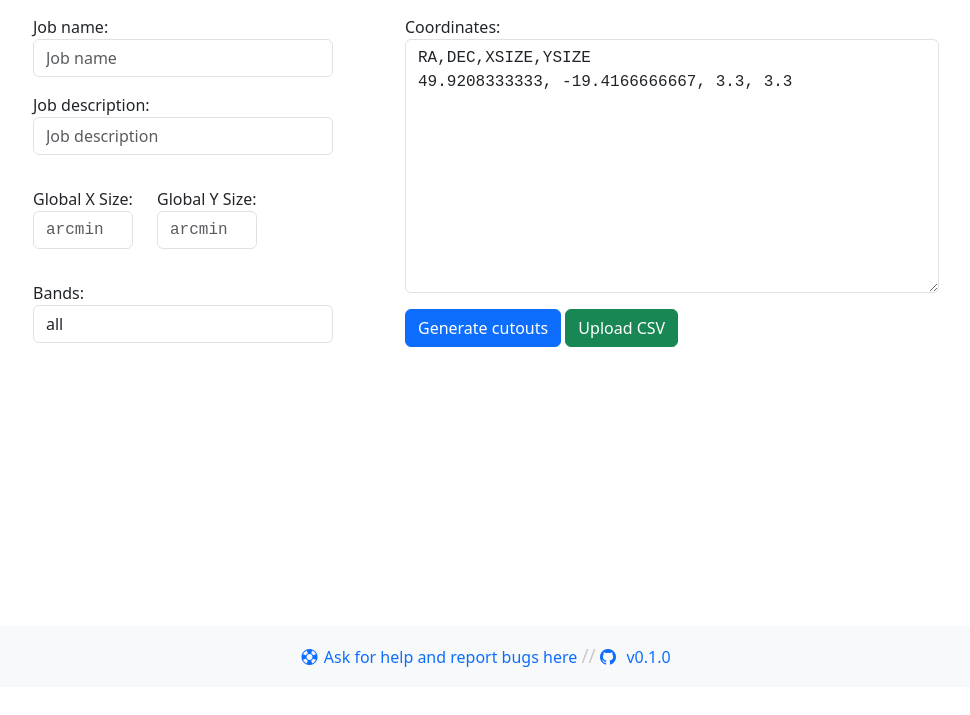
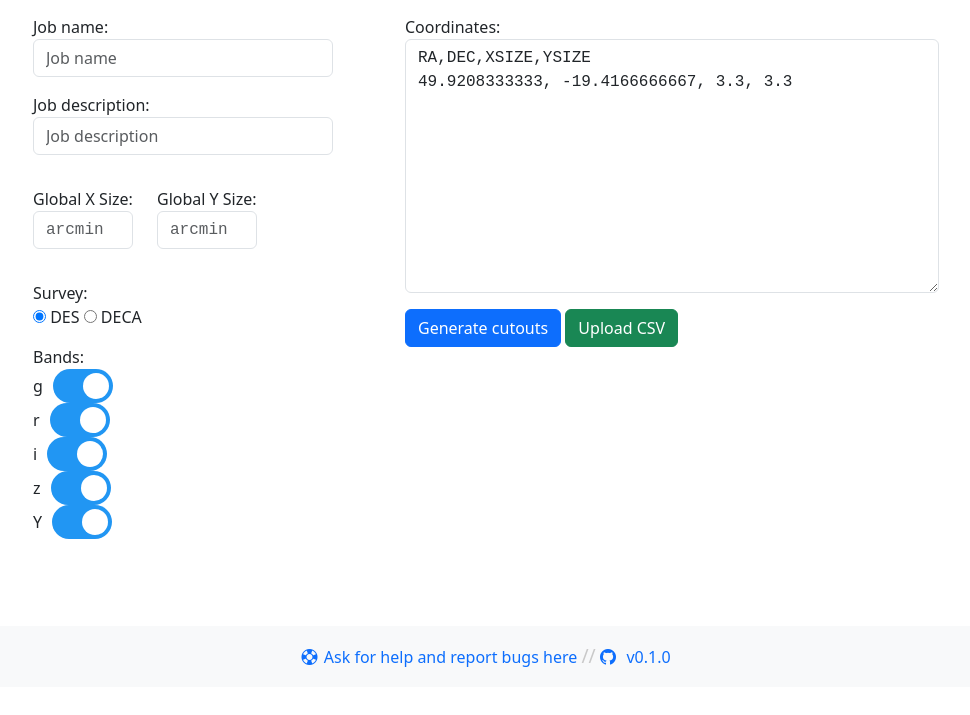
Before and after one commit to CMB-NCSA/cutout-service, a Django app: page /cutout/ in a window 1280 px wide. Shown: the part 113-828 px from the top of the page, without its empty margins (154-1124 px from the left). Before the commit the page ends 780 px from the top, so only its background shows below. Run offline with Django 5.2, Linux system fonts and the light colour scheme; the visitor is signed in with stand-in values (Sample User, id 1); parts of the project's set-up code (start-up, migrations or seed data) failed here and were passed over; some libraries are stand-ins or nearby versions.

Commit message:
Added bands and survey options functionality

```diff
--- a/app/cutout/forms.py
+++ b/app/cutout/forms.py
@@ -43,11 +43,17 @@ class CutoutForm(forms.Form):
                                    'placeholder': '1',
                                    'style': 'width: 300px;',
                                    'class': 'form-control'}))
-    bands = forms.CharField(label="Bands", max_length=30, initial='all',
-                            widget=forms.TextInput(attrs={
-                                'placeholder': 'all',
-                                'style': 'width: 300px;',
-                                'class': 'form-control'}))
+    tag = forms.ChoiceField(label="Survey",
+                            choices=[
+                                ("Y6A2", "DES"),   # backend value, frontend label
+                                ("DR3", "DECA"),
+                            ],
+                            widget=forms.RadioSelect,
+                            initial="Y6A2",
+                            required=True,)
+    bands = forms.MultipleChoiceField(choices=[('g','g'), ('r','r'), ('i','i'), ('z','z'), ('Y','Y')],
+                                    widget=forms.CheckboxSelectMultiple,
+                                    required=True)
     # colorset = forms.CharField(label="Color set", max_length=30, initial='i r g')
     input_csv = forms.CharField(label="Coordinates",
                                 widget=forms.Textarea(attrs={
--- a/app/cutout/settings.py
+++ b/app/cutout/settings.py
@@ -31,6 +31,7 @@ else:
         'bands': 'all',
         'prefix': 'DES',
         'colorset': ['i', 'r', 'g'],
+        'tag': "Y6A2",
         'MP': False,
         'verbose': False,
     }
--- a/app/cutout/templates/cutout/cutout_form.html
+++ b/app/cutout/templates/cutout/cutout_form.html
@@ -4,6 +4,69 @@
 <style>
     .monospace-input {
         font-family: 'Courier New', Courier, monospace;
+    }
+
+    .switch {
+        position: relative;
+        display: inline-block;
+        width: 60px;
+        height: 34px;
+        vertical-align: middle
+    }
+
+    /* Hide default HTML checkbox */
+    .switch input {
+        opacity: 0;
+        width: 0;
+        height: 0;
+    }
+
+    /* The slider */
+    .slider {
+        position: absolute;
+        cursor: pointer;
+        top: 0;
+        left: 0;
+        right: 0;
+        bottom: 0;
+        background-color: #ccc;
+        -webkit-transition: .4s;
+        transition: .4s;
+    }
+
+    .slider:before {
+        position: absolute;
+        content: "";
+        height: 26px;
+        width: 26px;
+        left: 4px;
+        bottom: 4px;
+        background-color: white;
+        -webkit-transition: .4s;
+        transition: .4s;
+    }
+
+    input:checked + .slider {
+        background-color: #2196F3;
+    }
+
+    input:focus + .slider {
+        box-shadow: 0 0 1px #2196F3;
+    }
+
+    input:checked + .slider:before {
+        -webkit-transform: translateX(26px);
+        -ms-transform: translateX(26px);
+        transform: translateX(26px);
+    }
+
+    /* Rounded sliders */
+    .slider.round {
+        border-radius: 34px;
+    }
+
+    .slider.round:before {
+        border-radius: 50%;
     }
 </style>
 <form action="/cutout/" method="post">
@@ -37,10 +100,57 @@
                         </div>
                     </div>
                 </div>
+
+                <div class="my-3">
+                    <label for="id_survey">Survey:</label><br>
+                    <label>
+                        <input type="radio" name="tag" value="Y6A2" checked>
+                        DES
+                    </label>
+
+                    <label>
+                        <input type="radio" name="tag" value="DR3">
+                        DECA
+                    </label>
+                </div>
+
                 <div class="my-3">
                     <label for="id_bands">Bands:</label>
-                    <input type="text" name="bands" value="all" placeholder="all" style="width: 300px;" class="form-control"
-                        maxlength="30" required id="id_bands">
+                    <div style="display: flex; align-items: center; gap: 10px;">
+                        <label>g</label>
+                        <label class="switch">
+                            <input type="checkbox" name="bands" value="g" checked>
+                            <span class="slider round"></span>
+                        </label>
+                    </div>
+                    <div style="display: flex; align-items: center; gap: 10px;">
+                        <label>r</label>
+                        <label class="switch">
+                            <input type="checkbox" name="bands" value="r" checked>
+                            <span class="slider round"></span>
+                        </label>
+                    </div>
+                    <div style="display: flex; align-items: center; gap: 10Px;">
+                        <label>i</label>
+                        <label class="switch">
+                            <input type="checkbox" name="bands" value="i" checked>
+                            <span class="slider round"></span>
+                        </label>
+                    </div>
+                    <div style="display: flex; align-items: center; gap: 10px;">
+                        <label>z</label>
+                        <label class="switch">
+                            <input type="checkbox" name="bands" value="z" checked>
+                            <span class="slider round"></span>
+                        </label>
+                    </div>
+                    <div style="display: flex; align-items: center; gap: 10px;">
+                        <label>Y</label>
+                        <label class="switch">
+                            <input type="checkbox" name="bands" value="Y" checked>
+                            <span class="slider round"></span>
+                        </label>
+                    </div>
                 </div>
             </div>
             <div class="col-6">
--- a/app/cutout/views.py
+++ b/app/cutout/views.py
@@ -204,8 +204,13 @@ def cutout_form(request):
     # if this is a POST request we need to process the form data
     if request.method == "POST":
         # create a form instance and populate it with data from the request:
-        form = CutoutForm(request.POST, request.FILES)
+        form = CutoutForm(request.POST)
         # check whether it's valid:
+        if not form.is_valid():
+            logger.error(f"Form validation failed. Errors: {form.errors}")
+        else:
+            logger.debug(f"Survey field received: {form.cleaned_data['tag']}")
+            logger.debug(f"Full cleaned_data: {form.cleaned_data}")
         if form.is_valid():
             # process the data in form.cleaned_data as required
 
@@ -221,12 +226,15 @@ def cutout_form(request):
             input_csv = form.cleaned_data['input_csv'].replace('\r\n', '\n')
             xsize = form.cleaned_data['xsize']
             ysize = form.cleaned_data['ysize']
+            tag = form.cleaned_data['tag']
             bands = form.cleaned_data['bands']
+
             # colorset = form.cleaned_data['colorset']
             config, err_msg = process_config(config={
                 'input_csv': input_csv,
                 'xsize': xsize,
                 'ysize': ysize,
+                'tag': tag,
                 'bands': bands,
                 # 'colorset': colorset,
             })
@@ -236,6 +244,7 @@ def cutout_form(request):
                 logger.error(f'''Invalid config: {err_msg}''')
                 new_job.delete()
                 return HttpResponseBadRequest(content=f'''Invalid config: {err_msg}''')
+            logger.debug(f"Config before save: {config}")
             new_job.config = config
             new_job.save()
             # Launch workflow as async Celery tasks
```
